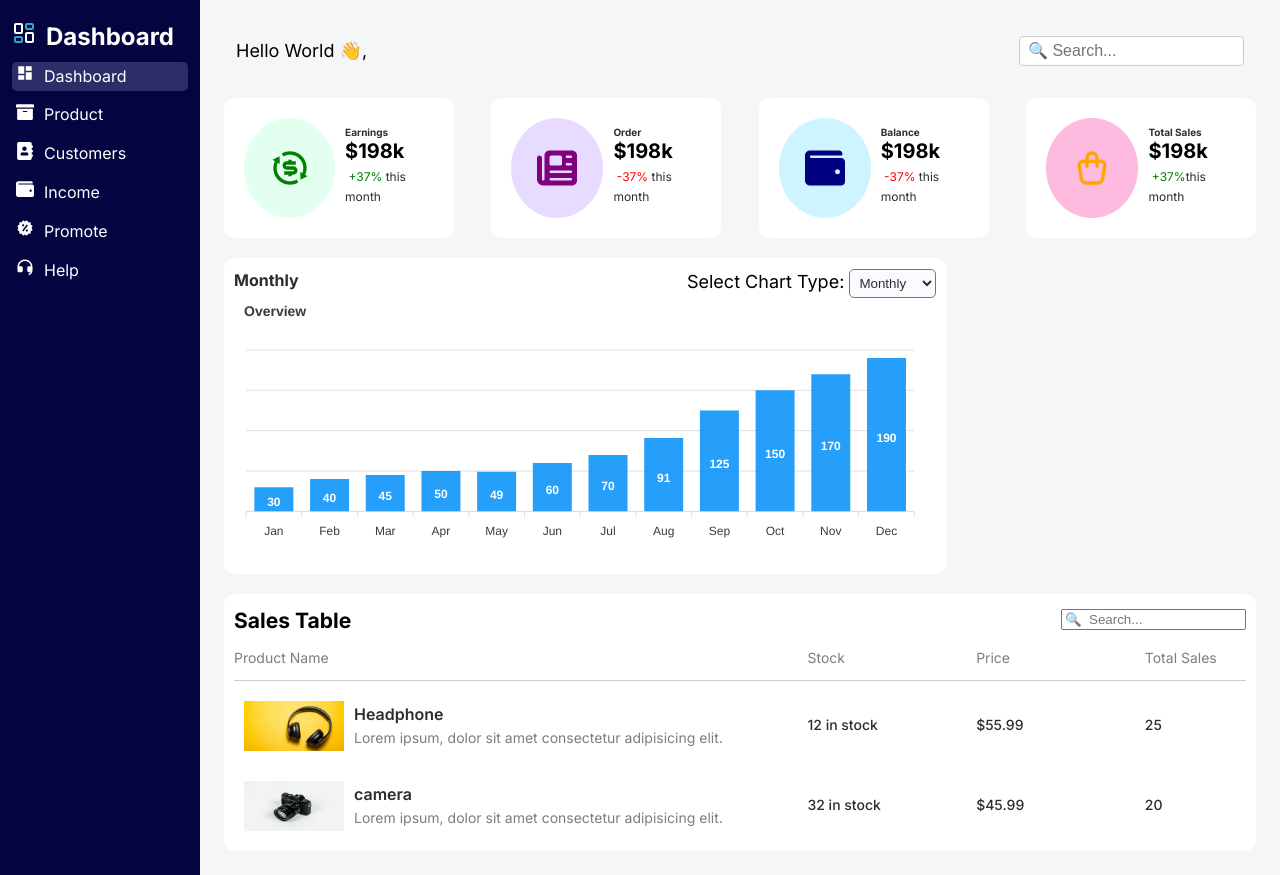
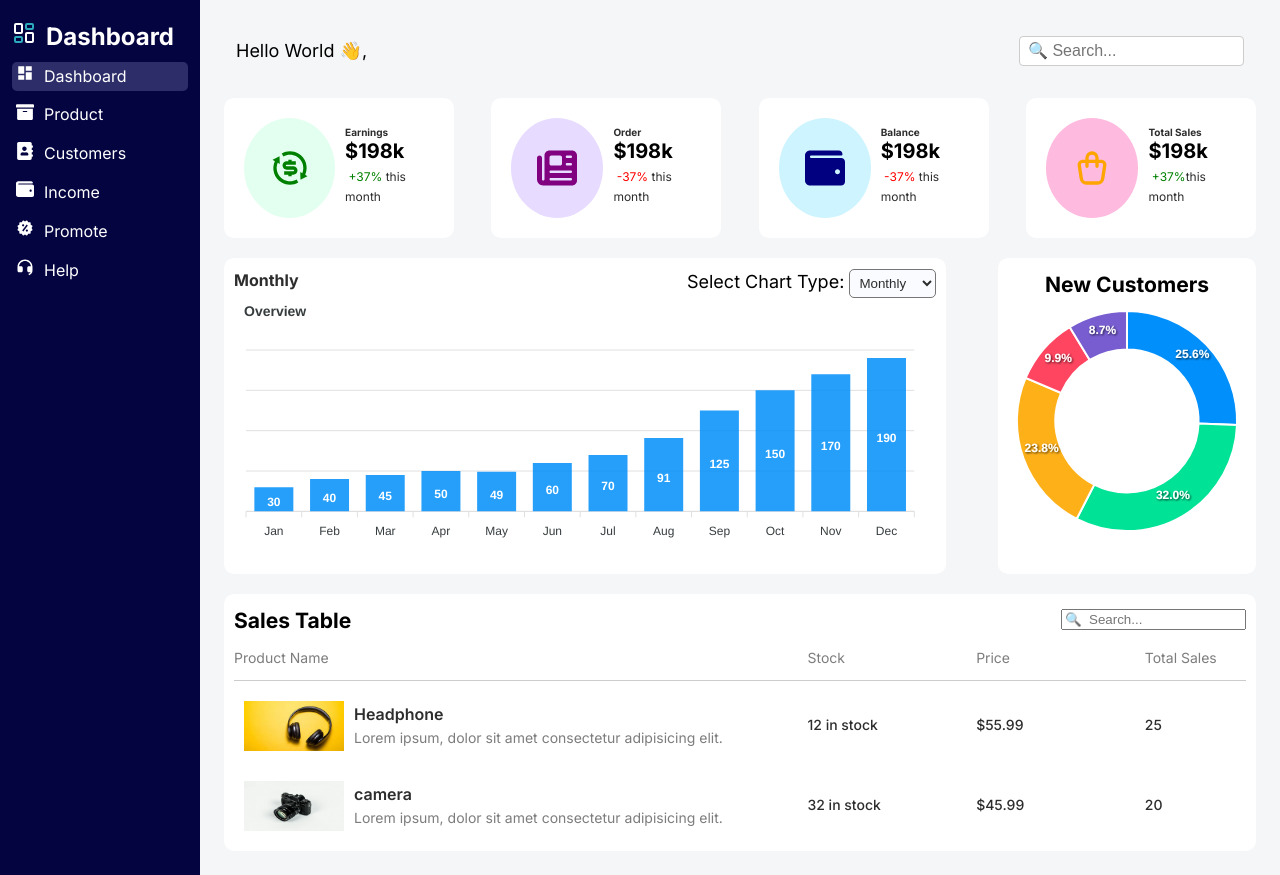
Before and after one commit to DanishKhan25/salse-dashboard, a Next.js app: page / in a window 1280 px wide. Built offline with nearby package versions, Linux system fonts and the light colour scheme.

Commit message:
window errror

```diff
--- a/src/app/page.js
+++ b/src/app/page.js
@@ -24,7 +24,9 @@ export default function Home() {
           <div className={styles.chart1}>
             <SalesChart />
           </div>
-          <div className={styles.chart2}>{/* <DonutChart /> */}</div>
+          <div className={styles.chart2}>
+            <DonutChart />
+          </div>
         </div>
         <div className={styles.container}>
           <SalesTable />
--- a/src/components/chart/DonutChart.jsx
+++ b/src/components/chart/DonutChart.jsx
@@ -22,7 +22,9 @@ const DonutChart = ({ newCustomers }) => {
       }}
     >
       <h3 style={{ textAlign: "center" }}>New Customers</h3>
-      <Chart options={options} series={series} type="donut" height={250} />
+      {typeof window !== "undefined" && (
+        <Chart options={options} series={series} type="donut" height={250} />
+      )}
     </div>
   );
 };
--- a/src/components/chart/SalesChart.jsx
+++ b/src/components/chart/SalesChart.jsx
@@ -98,10 +98,12 @@ const SalesChart = () => {
           </select>
         </div>
       </div>
-
+      {typeof window !== "undefined" && (
         <Chart
           options={
-          chartType === "monthly" ? monthlyData.options : quarterlyData.options
+            chartType === "monthly"
+              ? monthlyData.options
+              : quarterlyData.options
           }
           series={
             chartType === "monthly" ? monthlyData.series : quarterlyData.series
@@ -109,6 +111,7 @@ const SalesChart = () => {
           type="bar"
           height={250}
         />
+      )}
     </div>
   );
 };
```
Lines whose indentation alone changed are shown as unchanged.
